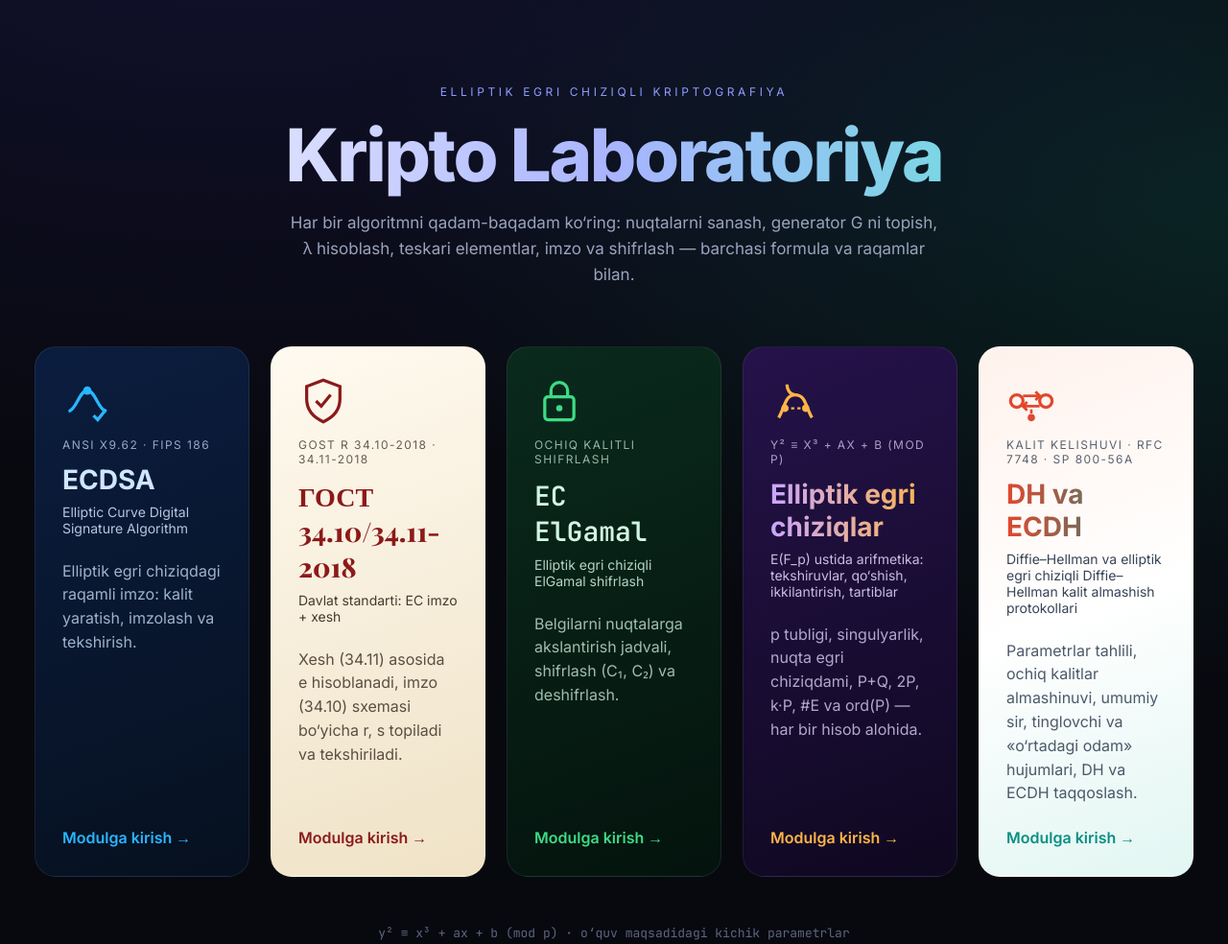
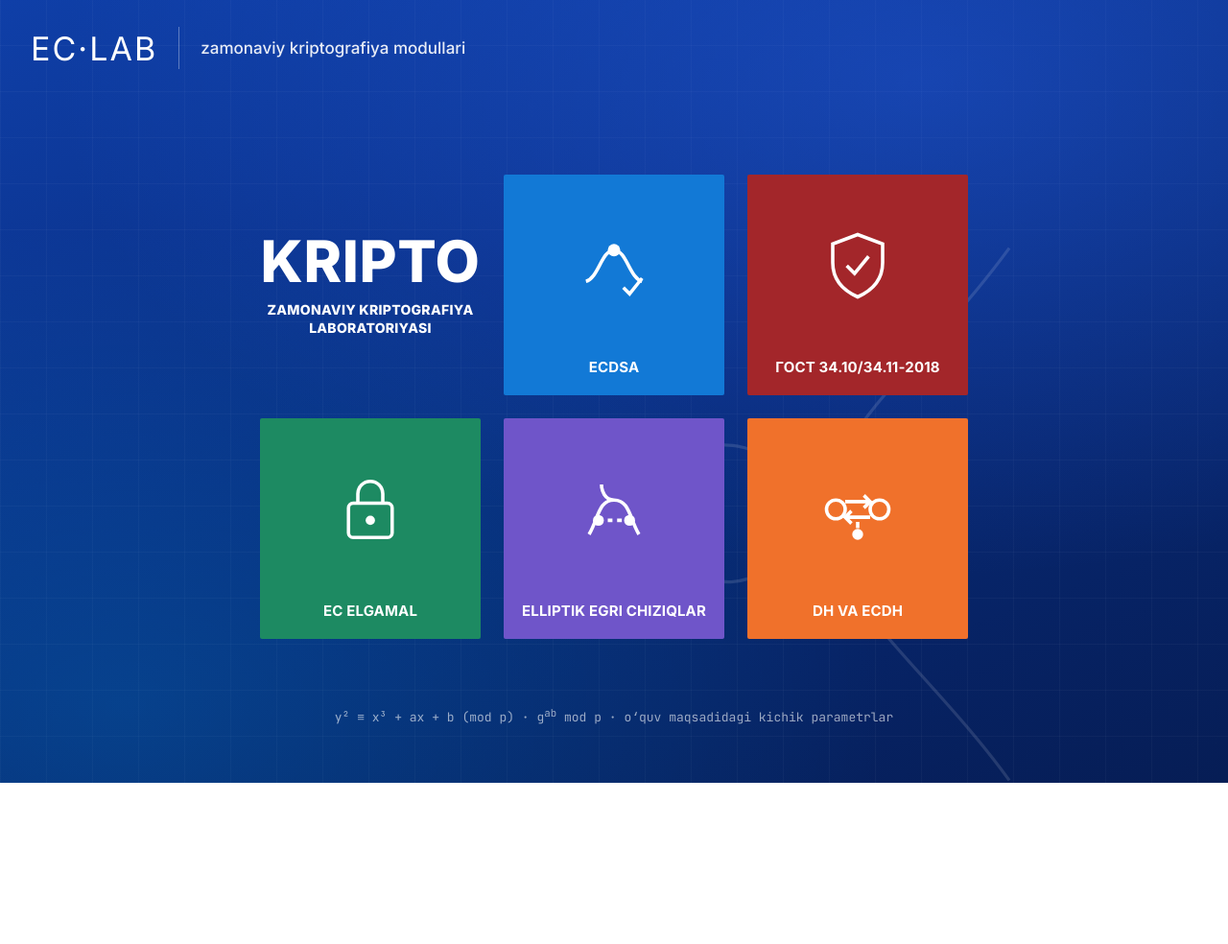
Before and after one commit to MuhammadjonQoziboyev/ec-kripto-lab, a plain HTML site: page index.html in a window 1280 px wide. Shown: the whole page at 96% size. After the commit the page ends 816 px from the top, so only its background shows below. Drawn offline with nearby package versions, Linux system fonts and the light colour scheme.

Commit message:
Bosh sahifa: modullar kvadrat plitkalar ko'rinishida
Co-Authored-By: Claude Opus 5.5 <noreply@anthropic.com>

```diff
--- a/app.js
+++ b/app.js
@@ -51,23 +51,17 @@ window.addEventListener('hashchange', route);
 
 function renderHome() {
   app.innerHTML = `
-  <header class="hero">
-    <div class="eyebrow">Elliptik egri chiziqli kriptografiya</div>
-    <h1>Kripto Laboratoriya</h1>
-    <p>Har bir algoritmni qadam-baqadam ko‘ring: nuqtalarni sanash, generator G ni topish, λ hisoblash, teskari elementlar, imzo va shifrlash — barchasi formula va raqamlar bilan.</p>
-  </header>
-  <main class="cards">
-    ${Object.entries(MODULES).map(([k, m], i) => `
-      <a class="card card-${k}" href="#${k}">
-        <div class="card-ico">${m.icon}</div>
-        <div class="card-tag">${m.tag}</div>
+  <div class="hbar"><span class="hlogo">EC·LAB</span><span class="hsep"></span><span class="hsub">zamonaviy kriptografiya modullari</span></div>
+  <svg class="hcurve" viewBox="0 0 600 600" aria-hidden="true"><path d="M330 40C250 150 150 220 150 300s100 150 180 260M150 300c-40-60-90-80-130-60s-30 100 10 120 80-10 120-60"/></svg>
+  <main class="tiles">
+    <div class="brand"><b>KRIPTO</b><span>Zamonaviy kriptografiya<br>laboratoriyasi</span></div>
+    ${Object.entries(MODULES).map(([k, m]) => `
+      <a class="tile tile-${k}" href="#${k}" title="${m.full}. ${m.desc}">
+        <div class="tile-ico">${m.icon}</div>
         <h2>${m.title}</h2>
-        <div class="card-full">${m.full}</div>
-        <p>${m.desc}</p>
-        <span class="card-go">Modulga kirish →</span>
       </a>`).join('')}
   </main>
-  <footer class="foot">y² ≡ x³ + ax + b (mod p) · o‘quv maqsadidagi kichik parametrlar</footer>`;
+  <footer class="foot">y² ≡ x³ + ax + b (mod p) · g<sup>ab</sup> mod p · o‘quv maqsadidagi kichik parametrlar</footer>`;
 }
 
 function field(id, label, val, type = 'number') {
--- a/style.css
+++ b/style.css
@@ -267,3 +267,32 @@ body.theme-dh{--bg:#eef3f9;--panel:#ffffff;--panel2:#edf2f8;--text:#13233a;--mut
 .xchg.now::after{display:none}
 @media (max-width:760px){.xchg{grid-template-columns:1fr}}
 .theme-dh .btn.ghost{color:var(--text)}
+
+/* ===== Bosh sahifa: plitkalar ===== */
+body.theme-home{background:radial-gradient(900px 520px at 75% 10%,#2f6bff55,transparent),radial-gradient(800px 500px at 10% 90%,#00b3ff2e,transparent),repeating-linear-gradient(0deg,#ffffff08 0 1px,transparent 1px 48px),repeating-linear-gradient(90deg,#ffffff08 0 1px,transparent 1px 48px),linear-gradient(160deg,#0f3fa8,#082a78 55%,#061d55)}
+.theme-home #app{max-width:none;padding:0 16px 60px;position:relative;overflow:hidden;min-height:100vh}
+.hbar{display:flex;align-items:center;gap:22px;padding:28px 16px 0;color:#fff;position:relative;z-index:1}
+.hlogo{font:300 34px 'Inter';letter-spacing:.06em}
+.hsep{width:1px;height:44px;background:#ffffff55}
+.hsub{font:500 17px 'Inter';opacity:.9}
+.hcurve{position:absolute;right:-60px;bottom:-40px;width:640px;opacity:.12;pointer-events:none}
+.hcurve path{fill:none;stroke:#fff;stroke-width:3}
+.tiles{position:relative;z-index:1;display:grid;grid-template-columns:repeat(3,230px);gap:24px;justify-content:center;margin:110px auto 0}
+.brand{display:flex;flex-direction:column;justify-content:center;align-items:center;text-align:center;color:#fff;height:230px}
+.brand b{font:900 60px/1 'Inter';letter-spacing:.01em}
+.brand span{margin-top:12px;font:800 14px/1.35 'Inter';text-transform:uppercase;letter-spacing:.02em}
+.tile{border-radius:2px;height:230px;display:flex;flex-direction:column;align-items:center;justify-content:space-between;padding:56px 18px 20px;color:#fff;text-align:center;transition:transform .2s,filter .2s,box-shadow .2s}
+.tile:hover{transform:translateY(-4px);filter:brightness(1.08);box-shadow:0 18px 40px #0006}
+.tile:focus-visible{outline:3px solid #fff;outline-offset:3px}
+.tile-ico svg{width:78px;height:78px}
+.tile-ico svg [stroke-width]{stroke-width:2.2}
+.tile h2{margin:0;font:700 15px/1.3 'Inter';text-transform:uppercase;letter-spacing:.01em}
+.tile-ecdsa{background:#1279d6}.tile-gost{background:#a3262a}.tile-elgamal{background:#1d8a62}.tile-ecc{background:#6f55c9}.tile-dh{background:#f0712b}
+.theme-home .foot{position:relative;z-index:1;color:#ffffff99;margin-top:70px}
+@media (max-width:820px){
+  .tiles{grid-template-columns:repeat(2,minmax(0,1fr));gap:14px;margin-top:40px}
+  .brand{grid-column:1/-1;height:auto;padding:10px 0 14px}.brand b{font-size:48px}
+  .tile{height:auto;aspect-ratio:1;padding:22px 10px 14px}.tile:last-child{grid-column:1/-1;aspect-ratio:auto;height:170px}.tile-ico svg{width:58px;height:58px}.tile h2{font-size:13px}
+  .hbar{gap:14px;padding-top:20px}.hlogo{font-size:26px}.hsep{height:34px}.hsub{font-size:14px}
+  .hcurve{width:420px;right:-120px}
+}
```
